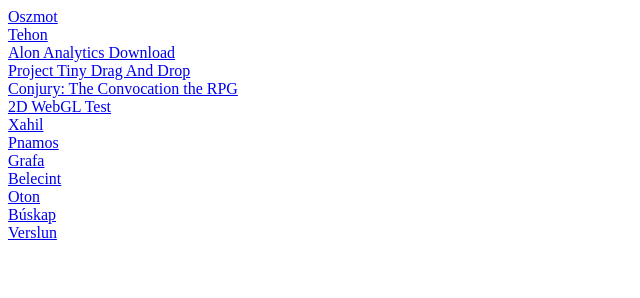
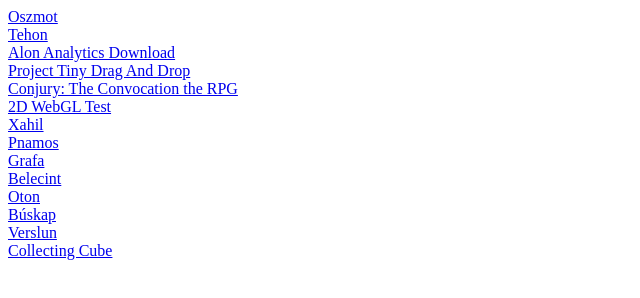
Before and after one commit to JesseRahikainen/JesseRahikainen.github.io, a plain HTML site: page index.html in a window 1280 px wide. Shown: the whole page, without its empty margins (0-640 px from the left). Drawn offline with Linux system fonts and the light colour scheme.

Commit message:
Fix link

```diff
--- a/index.html
+++ b/index.html
@@ -17,6 +17,6 @@
 		<a href="Oton/index.html">Oton</a><br>
 		<a href="Búskap/búskap_rules.pdf">Búskap</a><br>
 		<a href="Verslun/Verslun.pdf">Verslun</a><br>
-		<a href="ld58-CollectingCube-web/index.html"</a><br>
+		<a href="ld58-CollectingCube-web/index.html">Collecting Cube</a><br>
 	</body>
 </html>
```
